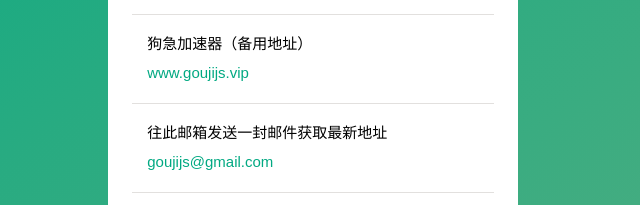
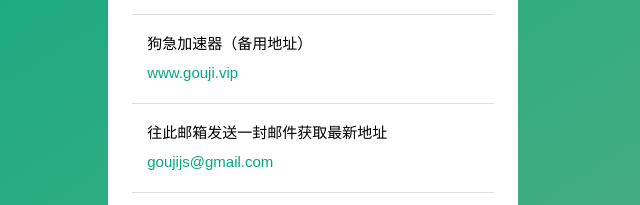
Before and after one commit to goujijs/goujijs.github.io, a plain HTML site: page index.html in a window 1280 px wide. Shown: the part 292-497 px from the top of the page, 327-967 px from the left. Drawn offline with Linux system fonts and the light colour scheme.

Commit message:
Update index.html

```diff
--- a/index.html
+++ b/index.html
@@ -29,7 +29,7 @@
 								</span></span></li>
 								<li>
 									狗急加速器（备用地址）
-									<a href="https://www.goujijs.vip" target="_blank"><i>www.goujijs.vip</i></a>
+									<a href="https://www.gouji.vip" target="_blank"><i>www.gouji.vip</i></a>
 
 								</span></span></li>
 								<li>
```
